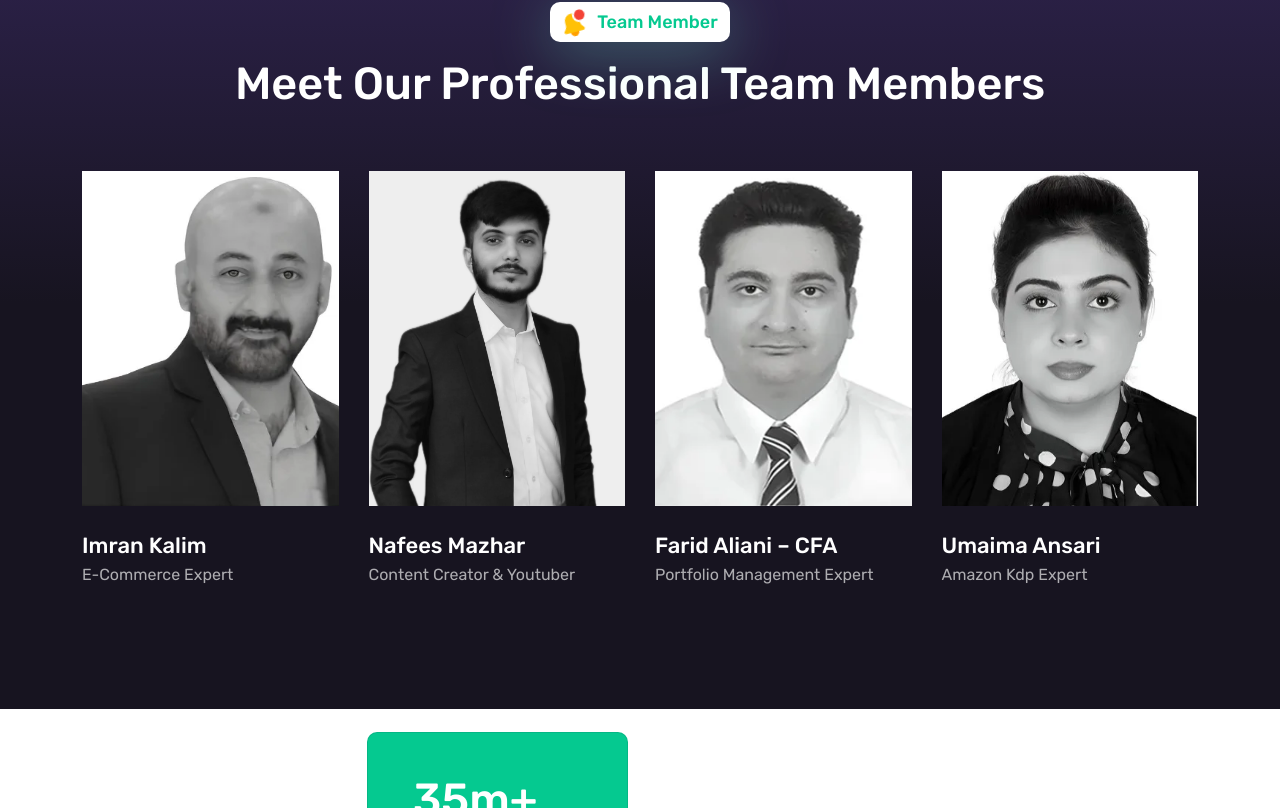
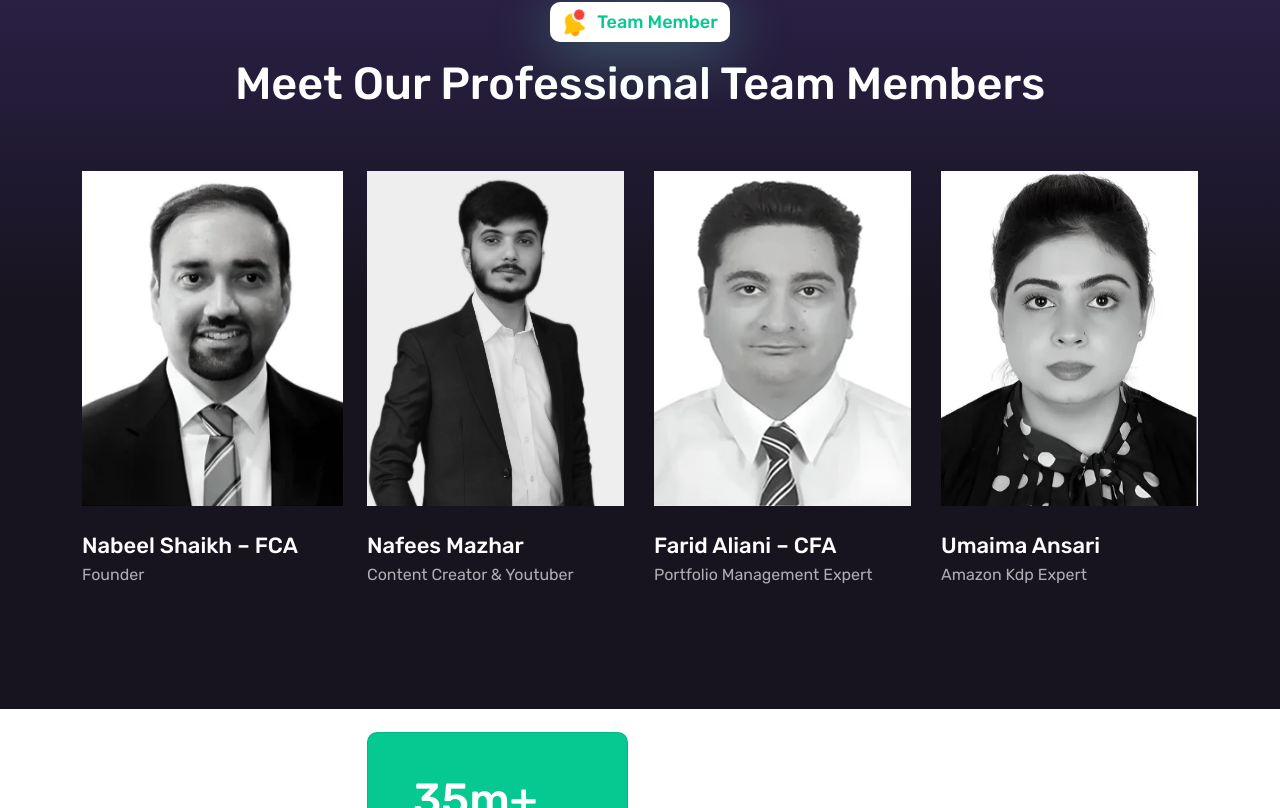
Before and after one commit to AbdurRahman200112/fireupclub, a Next.js app: page /about in a window 1280 px wide. Shown: the part 1752-2560 px from the top of the page. Built offline with nearby package versions, Linux system fonts and the light colour scheme.

Commit message:
team slider, css, subscription form

```diff
--- a/components/Team.js
+++ b/components/Team.js
@@ -14,16 +14,6 @@ SwiperCore.use([Autoplay, Pagination, Navigation]);
 
 // Team data
 const teamMembers = [
-  {
-    name: "Nabeel Shaikh – FCA",
-    role: "Wealth Advisor",
-    image: "assets/img/team/01.webp",
-    socialLinks: {
-      facebook: "#",
-      twitter: "#",
-      linkedin: "#",
-    },
-  },
   {
     name: "Saqib Z Siddique",
     role: "Technical Analyst",
@@ -99,9 +89,48 @@ const Team = () => {
             Meet Our Professional Team Members
           </h2>
         </div>
+        <div className="row">
+            <div className="col-xl-3 col-lg-4 col-md-4">
+              <div className="team-card-items">
+                <div className="team-image">
+                  <img src="assets/img/team/01.webp" alt="Nabeel Shaikh – FCA" style={{ height: "335px", width: "100%", objectFit: "cover" }}/>
+                  <div className="icon-list">
+                    <ul>
+                      <li>
+                        <a href="#">
+                          <i className="fab fa-facebook-f" />
+                        </a>
+                      </li>
+                      <li>
+                        <a href="#">
+                          <i className="fab fa-twitter" />
+                        </a>
+                      </li>
+                      <li>
+                        <a href="#">
+                          <i className="fab fa-linkedin-in" />
+                        </a>
+                      </li>
+                      <li>
+                        <a href="#">
+                          <i className="fab fa-pinterest-p" />
+                        </a>
+                      </li>
+                    </ul>
+                  </div>
+                </div>
+                <div className="team-content">
+                  <h4>
+                    <a href="team-details">Nabeel Shaikh – FCA</a>
+                  </h4>
+                  <p>Founder</p>
+                </div>
+              </div>
+            </div>
+            <div className="col-xl-9 col-lg-8 col-md-8">
               <Swiper
               spaceBetween={30}
-          slidesPerView={4}
+              slidesPerView={3}
               loop = {true}
               autoplay={{
                 delay: 3000,
@@ -118,11 +147,9 @@ const Team = () => {
                 1024: {
                   slidesPerView: 3,
                 },
-            1200: {
-              slidesPerView: 4,
-            },
               }}
             >
+
               {teamMembers.map((member, index) => (
                 <SwiperSlide key={index}>
                   <div className="team-card-items">
@@ -164,6 +191,10 @@ const Team = () => {
               ))}
               </Swiper>
             </div>
+        </div>
+
+
+      </div>
     </section>
   );
 };
--- a/layouts/Header.js
+++ b/layouts/Header.js
@@ -858,8 +858,8 @@ const Header3 = ({ single }) => {
                   </div>
                 </div>
                 <div className="header-button d-none d-lg-block d-xl-block">
-                  <Link href="/Subscription" className="theme-btn">
-                    Get A Quote
+                  <Link href="/Subscription" className="theme-btn bg-2">
+                    Apply Now
                   </Link>
                 </div>
                 <div className="header__hamburger d-xl-none d-lg-none my-auto">
```
Also changed, not shown: app/Subscription/page.js (+4 -3 lines), public/assets/css/main.css. Lines whose indentation alone changed are shown as unchanged.
